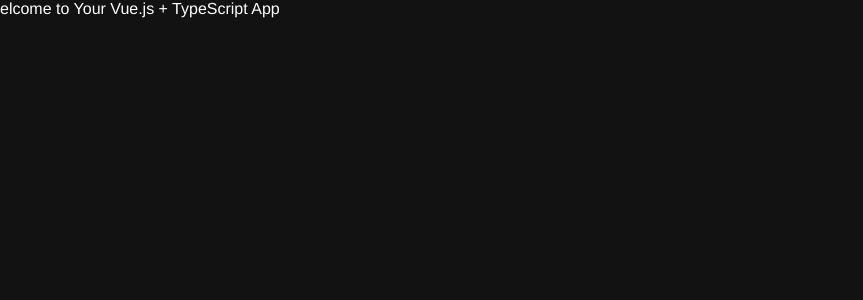
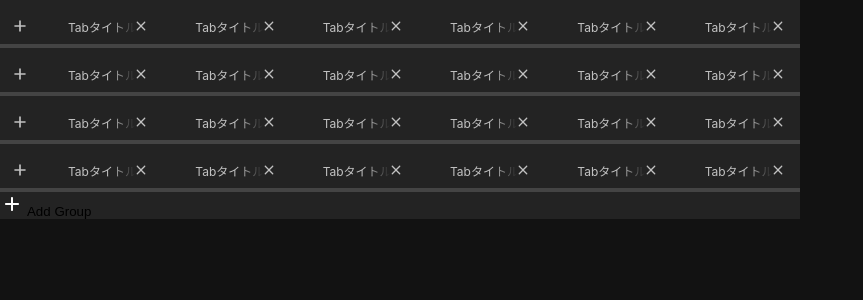
Before and after one commit to m-kodama/chrome-tab-extension, a Vue app: page / in a window 1280 px wide. Shown: the top 300 px of the page, without its empty margins (0-863 px from the left). Built offline with nearby package versions, Linux system fonts and the light colour scheme.

Commit message:
feat: タブのレイアウトのたたき台を作成

```diff
--- a/src/App.vue
+++ b/src/App.vue
@@ -1,14 +1,46 @@
 <template>
-  <div @keydown.meta.exact="undo" @keydown.meta.shift.exact="redo">
-    <div>elcome to Your Vue.js + TypeScript App</div>
+  <div
+    class="container"
+    @keydown.meta.exact="undo"
+    @keydown.meta.shift.exact="redo"
+  >
+    <div class="tab-groups">
+      <div v-for="i of [1, 2, 3, 4]" class="tab-group" :key="i">
+        <div class="tab-group-content">
+          <icon-button class="tab-add" iconName="add"></icon-button>
+          <div class="tabs">
+            <div v-for="j of [1, 2, 3, 4, 5, 6]" class="tab" :key="j">
+              <div class="tab-favicon"></div>
+              <div class="tab-title">Tabタイトルタイトル</div>
+              <icon-button
+                class="tab-close"
+                iconName="clear"
+                size="small"
+              ></icon-button>
+            </div>
+          </div>
+        </div>
+        <div class="tab-bottom-bar"></div>
+      </div>
+      <button>
+        <icon name="add"></icon>
+        Add Group
+      </button>
+    </div>
   </div>
 </template>
 
 <script lang="ts">
 import { defineComponent } from 'vue';
+import Icon from '@/components/icons/Icon.vue';
+import IconButton from '@/components/buttons/IconButton.vue';
 
 export default defineComponent({
   name: 'App',
+  components: {
+    Icon,
+    IconButton,
+  },
   setup() {
     const undo = (event: Event) => {
       if (!(event instanceof KeyboardEvent)) {
@@ -49,15 +81,21 @@ $surface-overlay-12dp: rgba(255, 255, 255, 0.14);
 $surface-overlay-16dp: rgba(255, 255, 255, 0.15);
 $surface-overlay-24dp: rgba(255, 255, 255, 0.16);
 $text-color: #ffffff;
+$text-sub-color: rgba(255, 255, 255, 0.72);
+* {
+  box-sizing: border-box;
+}
 body {
   width: 800px;
   height: 600px;
   margin: 0;
   background-color: $surface-color;
   color: $text-color;
-  font-family: 'Avenir', 'Helvetica Neue', 'Helvetica', 'Arial',
-    'ヒラギノ角ゴ Pro W3', 'Hiragino Kaku Gothic Pro', 'メイリオ', 'Meiryo',
-    '游ゴシック', 'Yu Gothic', 'ＭＳ Ｐゴシック', sans-serif;
+  font-family: -apple-system, BlinkMacSystemFont, 'Segoe UI', Roboto,
+    Helvetica Neue, Helvetica, Arial, sans-serif, Apple Color Emoji,
+    Segoe UI Emoji, Segoe UI Symbol, Avenir, 'ヒラギノ角ゴ Pro W3',
+    'Hiragino Kaku Gothic Pro', 'メイリオ', 'Meiryo', '游ゴシック', 'Yu Gothic',
+    'ＭＳ Ｐゴシック', sans-serif;
 }
 button {
   background-color: transparent;
@@ -70,4 +108,76 @@ button {
 #app {
   min-height: 36px;
 }
+.container {
+  background-color: $surface-overlay-2dp;
+}
+.tab-groups {
+  font-size: 12px;
+}
+.tab-group {
+  padding-top: 8px;
+  width: 100%;
+}
+.tab-group-content {
+  display: flex;
+  flex-direction: row;
+  align-items: center;
+  width: 100%;
+  height: 36px;
+  padding: 0px 4px 0px 8px;
+}
+.tabs {
+  display: flex;
+  flex: 1 0 0;
+  flex-direction: row;
+  justify-content: flex-start;
+  align-items: center;
+  overflow: hidden;
+}
+.tab {
+  display: flex;
+  flex-direction: row;
+  justify-content: flex-start;
+  align-items: center;
+  padding: 8px;
+  overflow: hidden;
+}
+.tab-favicon {
+  flex-grow: 0;
+  flex-shrink: 0;
+  width: 16px;
+  height: 16px;
+  background-size: 16px;
+  background-image: url('https://www.google.com/s2/favicons?domain=google.co.jp');
+  margin-left: 4px;
+}
+.tab-title {
+  flex: 1;
+  color: $text-sub-color;
+  margin-left: 8px;
+  overflow: hidden;
+  white-space: nowrap;
+  -webkit-mask-image: linear-gradient(
+    90deg,
+    #000 0%,
+    #000 calc(100% - 24px),
+    transparent
+  );
+  mask-image: linear-gradient(
+    90deg,
+    #000 0%,
+    #000 calc(100% - 24px),
+    transparent
+  );
+}
+.tab-close {
+  flex-grow: 0;
+  flex-shrink: 0;
+  margin-left: -4px;
+}
+.tab-bottom-bar {
+  width: 100%;
+  height: 4px;
+  background-color: $surface-overlay-16dp;
+}
 </style>
```
